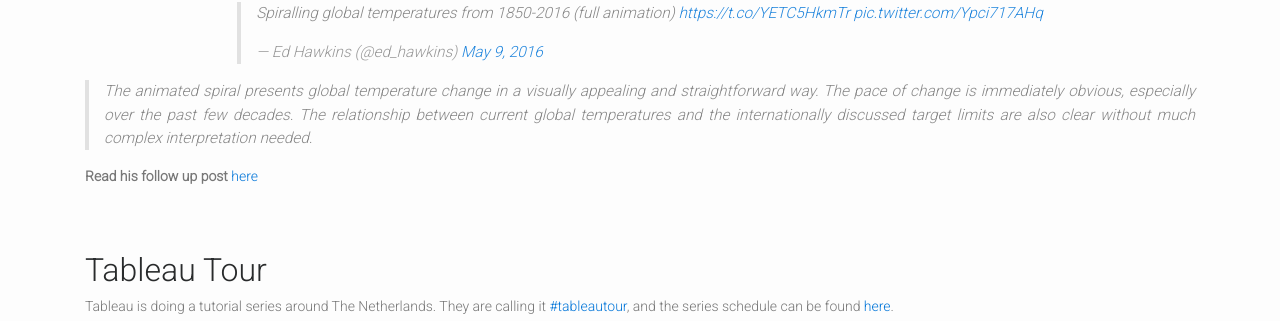
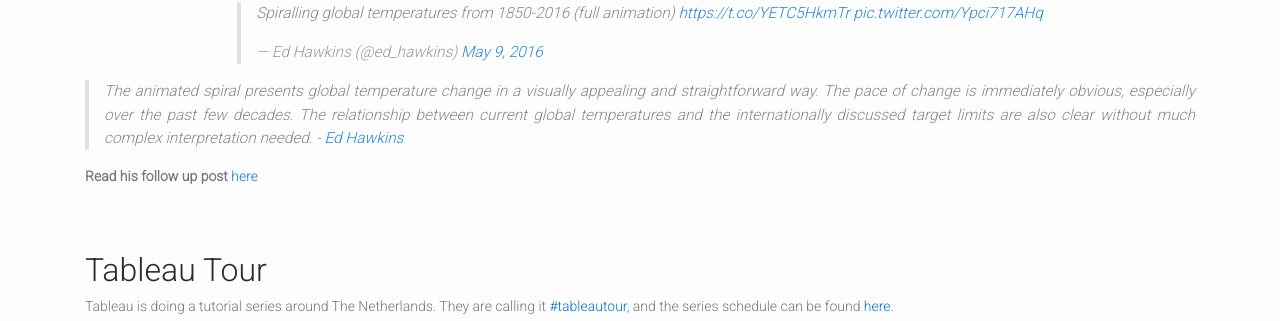
Before and after one commit to knanne/knanne.github.io, a Jekyll site: the page built from _posts/2017-02-20-Tableau take on spiralling global temperatures.md, in a window 1280 px wide. Shown: the part 418-739 px from the top of the page. Built offline with Jekyll 4.4.1, drawn with Linux system fonts in a browser that asks for light colours; comment, search, counter and statistics services are not loaded.

Commit message:
refresh feeds

```diff
--- a/_posts/2017-02-20-Tableau take on spiralling global temperatures.md
+++ b/_posts/2017-02-20-Tableau take on spiralling global temperatures.md
@@ -18,7 +18,8 @@
 <blockquote class="twitter-tweet" data-lang="en"><p lang="en" dir="ltr">Spiralling global temperatures from 1850-2016 (full animation) <a href="https://t.co/YETC5HkmTr">https://t.co/YETC5HkmTr</a> <a href="https://t.co/Ypci717AHq">pic.twitter.com/Ypci717AHq</a></p>&mdash; Ed Hawkins (@ed_hawkins) <a href="https://twitter.com/ed_hawkins/status/729753441459945474">May 9, 2016</a></blockquote>
 <script async src="//platform.twitter.com/widgets.js" charset="utf-8"></script>
 </div>
-> The animated spiral presents global temperature change in a visually appealing and straightforward way. The pace of change is immediately obvious, especially over the past few decades. The relationship between current global temperatures and the internationally discussed target limits are also clear without much complex interpretation needed.
+
+> The animated spiral presents global temperature change in a visually appealing and straightforward way. The pace of change is immediately obvious, especially over the past few decades. The relationship between current global temperatures and the internationally discussed target limits are also clear without much complex interpretation needed. - [Ed Hawkins](http://www.climate-lab-book.ac.uk/2016/spiralling-global-temperatures/)
 
 **Read his follow up post** [here](http://www.climate-lab-book.ac.uk/spirals/)
 
--- a/index.html
+++ b/index.html
@@ -6,11 +6,12 @@
 
 <div class="container">
 
-	<h4>RSS News</h4>
+	<h4 class="text-left">RSS News</h4>
 	<hr>
+	<div class="d-flex justify-content-end"><button type="button" class="btn btn-outline-primary btn-sm" onclick="get_feeds()">Refresh</button></div>
 
 	<div id="subcontainer">
-		<div id="feeds" class="card-deck">
+		<div id="feeds" class="card-columns">
 		</div>
 	</div>
 
```
Also changed, not shown: _includes/buildFeedCard.html (renamed from _includes/rss_feeds.html, +6 -2 lines), _includes/foot_scripts.html (+13 -3 lines).
